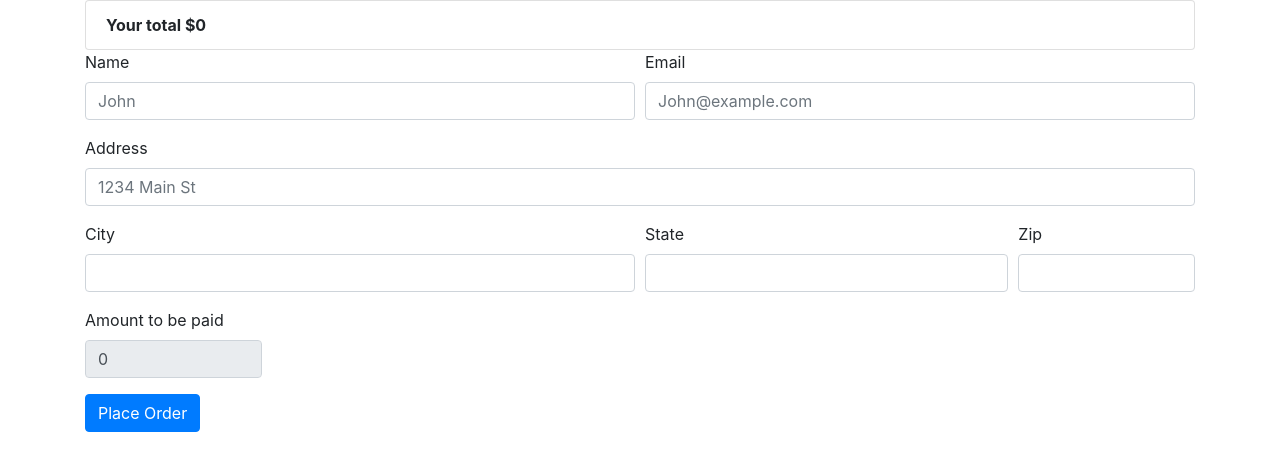
After one commit to SoneThaya/django-ecommerce, a Django app: page /checkout/ in a window 1280 px wide. The commit adds this page. Shown: the top 471 px of the page. Run offline with Django 3.2, Linux system fonts and the light colour scheme; some libraries are stand-ins or nearby versions.

Commit message:
completed e commerce website after adding some j query stuff

```diff
--- a/ecomsite/urls.py
+++ b/ecomsite/urls.py
@@ -21,4 +21,5 @@ urlpatterns = [
     path('admin/', admin.site.urls),
     path('', views.index, name="index"),
     path('<int:id>/', views.detail, name="detail"),
+    path('checkout/', views.checkout, name="checkout"),
 ]
--- a/shop/admin.py
+++ b/shop/admin.py
@@ -1,6 +1,7 @@
 from django.contrib import admin
 
-from shop.models import Products
+from shop.models import Products, Order
 
 
 admin.site.register(Products)
+admin.site.register(Order)
--- /dev/null
+++ b/shop/templates/shop/checkout.html
@@ -0,0 +1,96 @@
+<!DOCTYPE html>
+<html lang="en">
+
+<head>
+    <meta charset="UTF-8">
+    <meta http-equiv="X-UA-Compatible" content="IE=edge">
+    <meta name="viewport" content="width=device-width, initial-scale=1.0">
+    <link rel="stylesheet" href="https://maxcdn.bootstrapcdn.com/bootstrap/4.0.0/css/bootstrap.min.css"
+        integrity="sha384-Gn5384xqQ1aoWXA+058RXPxPg6fy4IWvTNh0E263XmFcJlSAwiGgFAW/dAiS6JXm" crossorigin="anonymous">
+    <script src="https://code.jquery.com/jquery-3.6.0.js"
+        integrity="sha256-H+K7U5CnXl1h5ywQfKtSj8PCmoN9aaq30gDh27Xc0jk=" crossorigin="anonymous"></script>
+    <title>Document</title>
+</head>
+
+<body>
+    <div class="container">
+        <div class="row">
+            <div class="col-md-12">
+                <ul class="list-group" id="item_list">
+
+                </ul>
+            </div>
+        </div>
+
+        <div class="row">
+            <div class="col-md-12">
+                <form method="POST">
+                    {% csrf_token %}
+                    <input type="hidden" id="items" name="items">
+                    <div class="form-row">
+                        <div class="form-group col-md-6">
+                            <label for="inputEmail4">Name</label>
+                            <input type="text" name="name" class="form-control" id="name" placeholder="John">
+                        </div>
+                        <div class="form-group col-md-6">
+                            <label for="inputPassword4">Email</label>
+                            <input type="text" class="form-control" name="email" id="email"
+                                placeholder="John@example.com">
+                        </div>
+                    </div>
+                    <div class="form-group">
+                        <label for="inputAddress">Address</label>
+                        <input type="text" class="form-control" name="address" id="address" placeholder="1234 Main St">
+                    </div>
+
+                    <div class="form-row">
+                        <div class="form-group col-md-6">
+                            <label for="inputCity">City</label>
+                            <input type="text" class="form-control" name="city" id="city">
+                        </div>
+                        <div class="form-group col-md-4">
+                            <label for="inputState">State</label>
+                            <input type="text" class="form-control" name="state" id="state">
+                        </div>
+                        <div class="form-group col-md-2">
+                            <label for="inputZip">Zip</label>
+                            <input type="text" class="form-control" name="zipcode" id="zipcode">
+                        </div>
+                        <div class="form-group col-md-2">
+                            <label for="inputZip">Amount to be paid</label>
+                            <input readonly="" type="text" class="form-control" id="total" name="total">
+                        </div>
+                    </div>
+
+                    <button type="submit" class="btn btn-primary">Place Order</button>
+                </form>
+            </div>
+        </div>
+    </div>
+</body>
+<script type="text/javascript">
+    if (localStorage.getItem('cart') === null) {
+        var cart = {};
+    } else {
+        cart = JSON.parse(localStorage.getItem('cart'));
+    }
+    let total = 0;
+    for (item in cart) {
+        let name = cart[item][1];
+        let quantity = cart[item][0];
+        let price = cart[item][2];
+        total = total + cart[item][2];
+
+
+
+        itemString = `<li class="list-group-item"><span class="">${quantity} of </span>${name} <span class="badge badge-warning badge-pill">$${price}</span></li>`;
+
+        $('#item_list').append(itemString);
+    }
+    totalPrice = `<li class="list-group-item d-flex justify-content-between align-items-center"><b>Your total $${total}</b></li>`;
+    $('#total').val(total);
+    $('#item_list').append(totalPrice);
+    $("#items").val(JSON.stringify(cart));
+</script>
+
+</html>
--- a/shop/views.py
+++ b/shop/views.py
@@ -1,6 +1,6 @@
 from django.core import paginator
 from django.shortcuts import render
-from .models import Products
+from .models import Products, Order
 from django.core.paginator import Paginator
 
 
@@ -24,3 +24,20 @@ def detail(request, id):
     product_object = Products.objects.get(id=id)
 
     return render(request, 'shop/detail.html', {'product_object':product_object})
+
+
+def checkout(request):
+    if request.method == "POST":
+        items = request.POST.get("items", "")
+        name = request.POST.get("name", "")
+        email = request.POST.get("email", "")
+        address = request.POST.get("address", "")
+        city = request.POST.get("city", "")
+        state = request.POST.get("state", "")
+        zipcode = request.POST.get("zipcode", "")
+        total = request.POST.get("total", "")
+
+        order = Order(items=items, name=name, email=email, address=address, city=city, state=state, zipcode=zipcode, total=total)
+        order.save()
+
+    return render(request, 'shop/checkout.html')
```
Also changed, not shown: shop/models.py (+14 -0 lines), shop/templates/shop/index.html (+70 -38 lines), shop/migrations/0002_order.py (added), shop/migrations/0003_order_total.py (added).
